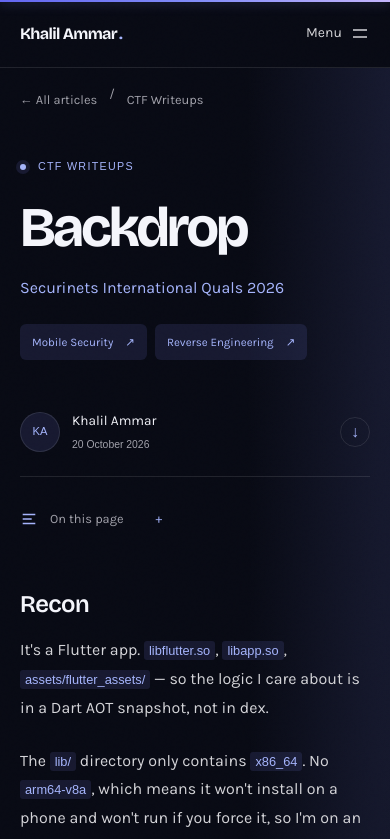
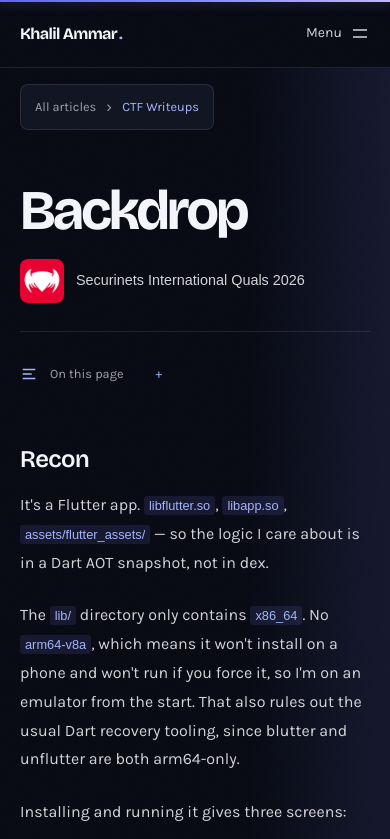
Before and after one commit to mohamedkhalilammar/mohamedkhalilammar.github.io, a Next.js app: page /writeups/backdrop-securinets-quals in a window 390 px wide. Shown: the top 839 px of the page. Built offline with nearby package versions, Linux system fonts and the light colour scheme; a web font is replaced by a local one.

Commit message:
Simplify article headers and add Securinets competition logo

```diff
--- a/content/posts/backdrop-securinets-quals.md
+++ b/content/posts/backdrop-securinets-quals.md
@@ -2,6 +2,7 @@
 id: "backdrop-securinets-quals"
 title: "Backdrop"
 competition: "Securinets International Quals 2026"
+competitionLogo: "/media/securinets-logo.webp"
 category: "CTF Writeups"
 date: "2026-10-20"
 summary: "An x86_64-only Flutter challenge that forces Impeller down a broken emulator path, then turns the APK signing certificate into the key for revealing its flag."
--- a/src/app/portfolio-polish.css
+++ b/src/app/portfolio-polish.css
@@ -205,7 +205,7 @@
 }
 
 .article-page .article-header--competition h1 { font-size: clamp(3.5rem, 8vw, 7rem); font-weight: 700; letter-spacing: -.055em; line-height: 1.05; margin-bottom: 18px; text-wrap: balance; }
-.article-competition { font-family: var(--font-body), sans-serif; font-size: clamp(1rem, 1.8vw, 1.35rem); line-height: 1.5; color: var(--accent-ink); }
+.article-competition { font-family: Arial, Helvetica, sans-serif; font-size: clamp(.9rem, 1.2vw, 1rem); font-weight: 400; line-height: 1.45; letter-spacing: normal; color: var(--text-body); }
 
 .portfolio-home .personal-intro .workshop-background img { filter: grayscale(1); width: 100%; height: 100%; left: 0; right: auto; mask-image: none; opacity: .55; object-position: center 48%; }
 .portfolio-home .personal-intro-copy { position: relative; z-index: 2; }
@@ -220,3 +220,35 @@
 @media (max-width: 767px) {
   .portfolio-home .personal-intro-copy > p:not(:first-child) { padding: 18px; }
 }
+
+.article-page .article-breadcrumb { display: inline-flex; align-items: center; flex-wrap: nowrap; max-width: 100%; gap: 10px; margin: 24px 0 0; padding: 0 14px; border: 1px solid var(--line-border); border-radius: 8px; background: #111522; line-height: 1.4; }
+.article-page .article-breadcrumb a { min-height: 44px; white-space: nowrap; }
+.article-page .article-breadcrumb a:last-child { color: var(--accent-ink); }
+.article-page .article-breadcrumb > span { color: var(--text-muted); font-size: 1rem; }
+.article-page .article-breadcrumb a:hover { text-decoration: underline; text-underline-offset: 4px; }
+@media (max-width: 767px) {
+  .article-page .article-breadcrumb { margin-top: 16px; }
+}
+
+.article-page .article-header { display: grid; grid-template-columns: minmax(0, 1fr); padding: 40px 0; }
+.article-header-main, .article-header-details { min-width: 0; }
+.article-header-details { padding: 0; }
+.article-header-details .article-hero-topics { margin-top: 0; }
+.article-header-details .article-hero-bottom { flex-direction: column; align-items: flex-start; gap: 18px; margin-top: 0; padding: 0; }
+.article-header-details .hero-browse { display: inline-flex; gap: 12px; width: auto; padding: 0; font-size: .85rem; }
+@media (max-width: 767px) {
+  .article-page .article-header { grid-template-columns: minmax(0, 1fr); gap: 24px; padding: 28px 0; }
+  .article-header-details { padding: 0; }
+  .article-header-details .article-hero-bottom .hero-browse { font-size: .85rem; }
+}
+
+.article-header-details .article-byline > div > span:first-child { font-family: var(--font-heading), sans-serif; font-size: 1.2rem; font-weight: 600; line-height: 1.35; color: var(--text-ink); }
+.article-header-details .article-byline .journal-meta { font-family: var(--font-body), sans-serif; font-size: .75rem; font-weight: 400; line-height: 1.5; letter-spacing: 0; color: var(--text-muted); }
+
+.article-competition { display: flex; align-items: center; gap: 16px; }
+.article-competition-logo { width: 56px; height: 56px; flex-shrink: 0; object-fit: contain; border-radius: 8px; }
+.article-competition > p { margin: 0; }
+@media (max-width: 767px) {
+  .article-competition { gap: 12px; }
+  .article-competition-logo { width: 44px; height: 44px; }
+}
--- a/src/app/writeups/[id]/page.tsx
+++ b/src/app/writeups/[id]/page.tsx
@@ -43,14 +43,18 @@
       <SiteHeader />
       <ScrollProgress />
       <main id="main-content" className="journal-container reader-container">
-        <nav className="article-breadcrumb" aria-label="Breadcrumb"><Link href="/blog">← All articles</Link><span aria-hidden>/</span><Link href={"/blog?category=" + encodeURIComponent(post.category)}>{post.category}</Link></nav>
+        <nav className="article-breadcrumb" aria-label="Breadcrumb"><Link href="/blog">All articles</Link><span aria-hidden="true">›</span><Link href={"/blog?category=" + encodeURIComponent(post.category)}>{post.category}</Link></nav>
         <article>
           <header className={`article-header${post.competition ? " article-header--competition" : ""}`}>
-            <div className="article-hero-kicker"><p className="eyebrow"><span className="hero-signal" aria-hidden />{post.category}</p></div>
+            <div className="article-header-main">
             <h1>{post.title}</h1>
-            <p className={post.competition ? "article-competition" : "article-deck"}>{post.competition ?? post.summary}</p>
-            <div className="article-hero-topics">{post.tags.slice(0, 4).map(tag => <Link key={tag} href={"/blog?tag=" + encodeURIComponent(tag)}>{tag}<span aria-hidden>↗</span></Link>)}</div>
-            <div className="article-hero-bottom"><div className="article-byline"><span className="author-monogram" aria-hidden>KA</span><div><span>Khalil Ammar</span><span className="journal-meta">{!post.dateIsPlaceholder && <><time dateTime={post.date}>{new Date(post.date + "T00:00:00Z").toLocaleDateString("en-GB", { day: "numeric", month: "long", year: "numeric", timeZone: "UTC" })}</time></>}</span></div></div><a className="hero-browse" href="#article-start">Begin reading <span aria-hidden>↓</span></a></div>
+            {post.competition ? (
+              <div className="article-competition">
+                {post.competitionLogo && <Image className="article-competition-logo" src={post.competitionLogo} alt="" width={56} height={56} />}
+                <p>{post.competition}</p>
+              </div>
+            ) : <p className="article-deck">{post.summary}</p>}
+            </div>
           </header>
           {post.cover && <figure className="article-cover"><Image src={post.cover} alt={post.title + " — project preview"} width={1200} height={675} priority /></figure>}
           <div className="article-layout">
--- a/src/lib/posts.ts
+++ b/src/lib/posts.ts
@@ -31,6 +31,7 @@
   dateIsPlaceholder?: boolean;
   summary: string;
   competition?: string;
+  competitionLogo?: string;
   tags: string[];
   cover?: string;
   flag?: string;
@@ -203,6 +204,7 @@
     dateIsPlaceholder: data.dateIsPlaceholder === true,
     summary,
     competition: data.competition ? String(data.competition).trim() : undefined,
+    competitionLogo: data.competitionLogo ? String(data.competitionLogo).trim() : undefined,
     tags: (data.tags ?? []).map((tag: unknown) => String(tag).trim()).filter(Boolean),
     cover: data.cover ? String(data.cover).trim() : undefined,
     flag: data.flag ? String(data.flag).trim() : undefined,
```
Also changed, not shown: public/media/securinets-logo.webp (added).
